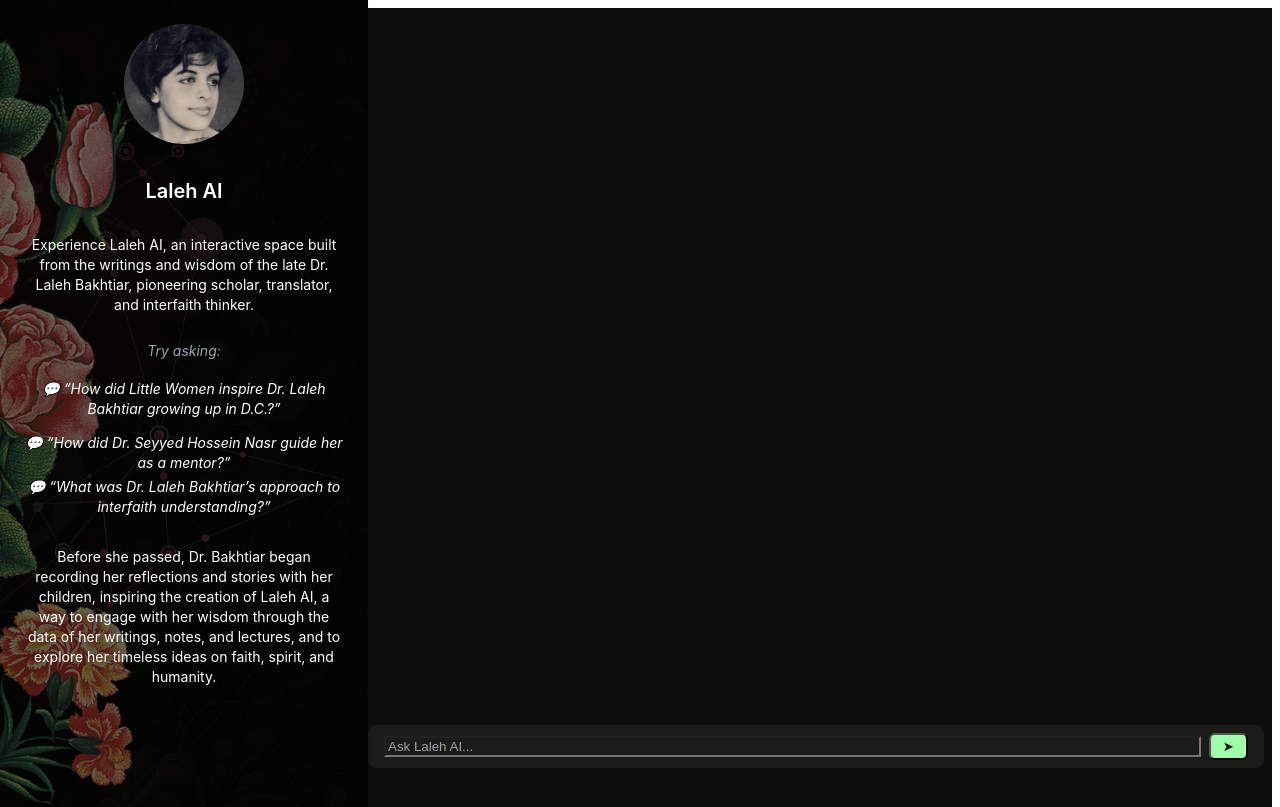
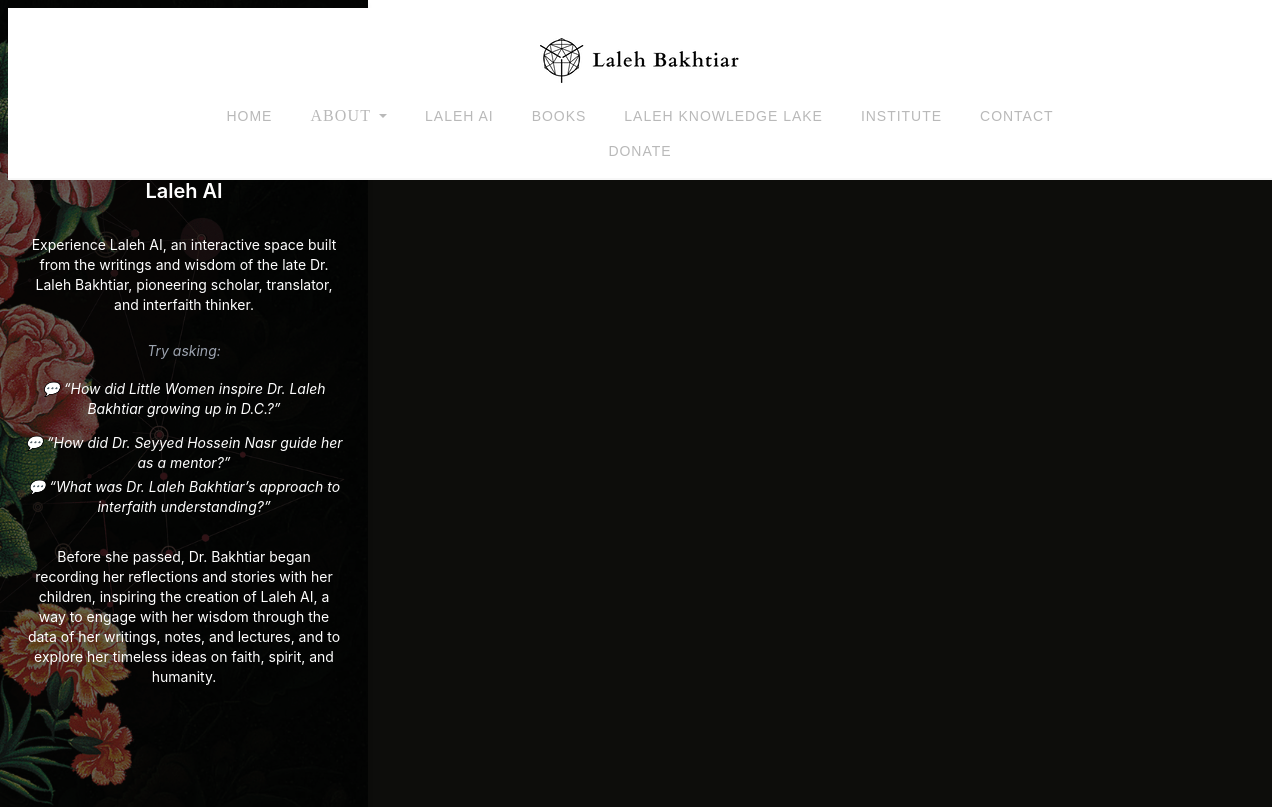
Before and after one commit to laleh-bakhtiar/laleh-ai, a Next.js app in the folder laleh-ai/: page /chat in a window 1280 px wide. Shown: the top 807 px of the page. Built offline with nearby package versions, Linux system fonts and the light colour scheme.

Commit message:
Fix dropdown and LKL

```diff
--- /dev/null
+++ b/laleh-ai/components/Navigation.js
@@ -0,0 +1,153 @@
+import Link from 'next/link';
+import { useState } from 'react';
+
+const NAV_ITEMS = [
+	{ label: 'Home', href: '/' },
+	{
+		label: 'About',
+		submenu: [
+			{ label: 'Dr. Laleh Bakhtiar', href: '/dr-laleh-bakhtiar' },
+			{ label: 'Dr. Abolghassem Bakhtiar', href: '/abol-toos' },
+			{ label: 'Helen Jeffreys Bakhtiar', href: '/helen-toos' },
+			{ label: 'Dr. Cyrus Bakhtiar', href: '/cyrus-toos' },
+		],
+	},
+	{ label: 'Laleh AI', href: '/laleh-ai' },
+	{ label: 'Books', href: '/books' },
+	{ label: 'Laleh Knowledge Lake', href: '/laleh-knowledge-lake' },
+	{ label: 'Institute', href: '/institute' },
+	{ label: 'Contact', href: '/contact' },
+	{
+		label: 'Donate',
+		href: 'https://donorbox.org/donations-to-the-institute-of-traditional-psychoethics-and-guidance?default_interval=o',
+		external: true,
+	},
+];
+
+export default function Navigation() {
+	const [openMenu, setOpenMenu] = useState(null);
+	const [mobileMenuOpen, setMobileMenuOpen] = useState(false);
+
+	const handleOpen = (key) => setOpenMenu(key);
+	const handleClose = () => setOpenMenu(null);
+	const toggleMenu = (key) => setOpenMenu((current) => (current === key ? null : key));
+	const handleMouseLeave = (event, key) => {
+		const nextTarget = event.relatedTarget;
+		if (nextTarget && event.currentTarget.contains(nextTarget)) {
+			return;
+		}
+		if (openMenu === key) {
+			setOpenMenu(null);
+		}
+	};
+	const toggleMobileMenu = () =>
+		setMobileMenuOpen((current) => {
+			const next = !current;
+			if (!next) {
+				handleClose();
+			}
+			return next;
+		});
+	const closeAllMenus = () => {
+		handleClose();
+		setMobileMenuOpen(false);
+	};
+
+	return (
+		<header className="site-header">
+			<div className="site-header__inner">
+				<div className="site-header__logo">
+					<Link href="/" aria-label="Laleh Bakhtiar Home">
+						<img
+							src="/uploads/1/2/5/2/125200189/published/laleh-logo%EF%B9%961634332399.png"
+							alt="Laleh Bakhtiar"
+							/>
+						</Link>
+					</div>
+
+					<button
+						type="button"
+						className="site-header__toggle"
+						onClick={toggleMobileMenu}
+						aria-label={mobileMenuOpen ? 'Close navigation menu' : 'Open navigation menu'}
+						aria-expanded={mobileMenuOpen}
+						aria-controls="primary-navigation"
+					>
+						<span />
+						<span />
+						<span />
+					</button>
+
+					<nav
+						className={`site-header__nav${mobileMenuOpen ? ' is-open' : ''}`}
+						aria-label="Main navigation"
+						id="primary-navigation"
+					>
+						<ul className="site-header__menu">
+							{NAV_ITEMS.map((item) => {
+								const hasSubmenu = Boolean(item.submenu?.length);
+								const isOpen = openMenu === item.label;
+
+								return (
+									<li
+										key={item.label}
+										className={`site-header__menu-item${hasSubmenu ? ' has-submenu' : ''}${
+											isOpen ? ' is-open' : ''
+										}`}
+										onMouseEnter={() => hasSubmenu && !mobileMenuOpen && handleOpen(item.label)}
+										onMouseLeave={(event) =>
+											hasSubmenu && !mobileMenuOpen && handleMouseLeave(event, item.label)
+										}
+									>
+										{hasSubmenu ? (
+											<button
+												type="button"
+												className="site-header__link"
+												aria-haspopup="true"
+												aria-expanded={isOpen}
+												onClick={() => toggleMenu(item.label)}
+												onFocus={() => handleOpen(item.label)}
+											>
+												{item.label}
+											</button>
+										) : item.external ? (
+											<a
+												className="site-header__link"
+												href={item.href}
+												target="_blank"
+												rel="noreferrer"
+												onClick={closeAllMenus}
+											>
+												{item.label}
+											</a>
+										) : (
+											<Link className="site-header__link" href={item.href} onClick={closeAllMenus}>
+												{item.label}
+											</Link>
+										)}
+
+										{hasSubmenu && (
+										<ul className="site-header__submenu" role="menu">
+											{item.submenu.map((subitem) => (
+												<li key={subitem.label} role="none">
+													<Link
+														className="site-header__submenu-link"
+														href={subitem.href}
+														role="menuitem"
+														onClick={closeAllMenus}
+													>
+														{subitem.label}
+													</Link>
+												</li>
+											))}
+										</ul>
+									)}
+								</li>
+							);
+						})}
+					</ul>
+				</nav>
+			</div>
+		</header>
+	);
+}
--- a/laleh-ai/pages/_app.js
+++ b/laleh-ai/pages/_app.js
@@ -1,8 +1,12 @@
 // pages/_app.js
 import '../styles/globals.css';
-import { useLegacyNavigation } from '../lib/useLegacyNavigation';
+import Navigation from '../components/Navigation';
 
 export default function App({ Component, pageProps }) {
- useLegacyNavigation();
- return <Component {...pageProps} />;
+	return (
+		<>
+			<Navigation />
+			<Component {...pageProps} />
+		</>
+	);
 }
--- a/laleh-ai/styles/globals.css
+++ b/laleh-ai/styles/globals.css
@@ -2,46 +2,242 @@
 @tailwind components;
 @tailwind utilities;
 
-.cento-header .desktop-nav li.has-submenu {
+.site-header {
+	position: relative;
+	z-index: 50;
+	width: 100%;
+	background-color: #ffffff;
+	border-bottom: 2px solid #f7f7f7;
+}
+
+.site-header__inner {
+	max-width: 960px;
+	margin: 0 auto;
+	padding: 30px 20px 12px;
+	display: flex;
+	flex-direction: column;
+	align-items: center;
+	gap: 18px;
+}
+
+.site-header__toggle {
+	display: none;
+	position: relative;
+	width: 32px;
+	height: 26px;
+	border: none;
+	background: transparent;
+	cursor: pointer;
+	padding: 0;
+}
+
+.site-header__toggle span {
+	position: absolute;
+	left: 0;
+	right: 0;
+	height: 2px;
+	background-color: #3e3e3e;
+	transition: transform 200ms ease, opacity 200ms ease;
+}
+
+.site-header__toggle span:nth-child(1) {
+	top: 4px;
+}
+
+.site-header__toggle span:nth-child(2) {
+	top: 12px;
+}
+
+.site-header__toggle span:nth-child(3) {
+	top: 20px;
+}
+
+.site-header__toggle[aria-expanded='true'] span:nth-child(1) {
+	transform: translateY(8px) rotate(45deg);
+}
+
+.site-header__toggle[aria-expanded='true'] span:nth-child(2) {
+	opacity: 0;
+}
+
+.site-header__toggle[aria-expanded='true'] span:nth-child(3) {
+	transform: translateY(-8px) rotate(-45deg);
+}
+
+.site-header__logo img {
+	display: block;
+	max-width: 220px;
+	height: auto;
+}
+
+.site-header__nav {
+	width: 100%;
+}
+
+.site-header__menu {
+	display: flex;
+	justify-content: center;
+	align-items: center;
+	gap: 6px;
+	flex-wrap: wrap;
+	list-style: none;
+	margin: 0;
+	padding: 0;
+}
+
+.site-header__menu-item {
 	position: relative;
 }
 
-.cento-header .desktop-nav li.has-submenu > .wsite-menu-wrap {
+.site-header__link {
+	display: inline-flex;
+	align-items: center;
+	justify-content: center;
+	padding: 6px 16px;
+	color: #b9b9b9;
+	text-transform: uppercase;
+	letter-spacing: 0.07em;
+	font-family: 'Quattrocento Sans', sans-serif;
+	font-size: 14px;
+	line-height: 1.2;
+	background: transparent;
+	border: none;
+	outline: none;
+	cursor: pointer;
+	transition: color 200ms ease;
+	text-decoration: none;
+}
+
+.site-header__link:hover,
+.site-header__link:focus-visible {
+	color: #333333;
+}
+
+button.site-header__link {
+	font: inherit;
+}
+
+.site-header__menu-item.has-submenu .site-header__link::after {
+	content: '';
+	display: inline-block;
+	margin-left: 8px;
+	border: 4px solid transparent;
+	border-top-color: currentColor;
+	transform: translateY(2px);
+}
+
+.site-header__submenu {
 	position: absolute;
 	top: 100%;
-	left: 0;
-	z-index: 20;
+	left: 50%;
+	transform: translateX(-50%);
 	display: none;
-	min-width: 220px;
-	padding: 10px 0;
+	min-width: 260px;
+	padding: 12px 0;
+	list-style: none;
+	margin: 0;
 	background: #ffffff;
 	border: 1px solid #b9b9b9;
 	box-shadow: 0 8px 16px rgba(0, 0, 0, 0.08);
 }
 
-.cento-header .desktop-nav li.has-submenu > .wsite-menu-wrap ul.wsite-menu {
+.site-header__menu-item.is-open > .site-header__submenu,
+.site-header__menu-item:hover > .site-header__submenu,
+.site-header__menu-item:focus-within > .site-header__submenu {
 	display: block;
-	padding: 0;
-	margin: 0;
 }
 
-.cento-header .desktop-nav li.has-submenu > .wsite-menu-wrap li.wsite-menu-subitem-wrap {
-	display: block;
-	margin: 0;
-}
-
-.cento-header .desktop-nav li.has-submenu > .wsite-menu-wrap a.wsite-menu-subitem {
+.site-header__submenu-link {
 	display: block;
 	padding: 8px 24px;
-	color: #b9b9b9;
+	color: #7d7d7d;
 	text-transform: uppercase;
-	letter-spacing: 0.07em;
-	white-space: nowrap;
+	letter-spacing: 0.05em;
 	font-family: 'Quattrocento Sans', sans-serif;
 	font-size: 13px;
 	line-height: 1.4;
+	text-decoration: none;
+	transition: color 200ms ease;
 }
 
-.cento-header .desktop-nav li.has-submenu > .wsite-menu-wrap a.wsite-menu-subitem:hover {
+.site-header__submenu-link:hover,
+.site-header__submenu-link:focus-visible {
 	color: #333333;
 }
+
+@media (max-width: 767px) {
+	.site-header__inner {
+		align-items: stretch;
+		padding: 18px 20px;
+	}
+
+	.site-header__logo {
+		display: flex;
+		justify-content: center;
+		margin-bottom: 6px;
+	}
+
+	.site-header__toggle {
+		display: inline-flex;
+		align-self: flex-end;
+	}
+
+	.site-header__nav {
+		display: none;
+		width: 100%;
+	}
+
+	.site-header__nav.is-open {
+		display: block;
+	}
+
+	.site-header__menu {
+		flex-direction: column;
+		align-items: stretch;
+		gap: 0;
+		border-top: 1px solid #ececec;
+		padding-top: 10px;
+	}
+
+	.site-header__menu-item {
+		border-bottom: 1px solid #ececec;
+	}
+
+	.site-header__link {
+		justify-content: space-between;
+		width: 100%;
+		padding: 12px 4px;
+		font-size: 13px;
+		letter-spacing: 0.06em;
+	}
+
+	.site-header__menu-item.has-submenu .site-header__link::after {
+		transform: rotate(90deg);
+		transition: transform 200ms ease;
+	}
+
+	.site-header__menu-item.is-open .site-header__link::after {
+		transform: rotate(-90deg);
+	}
+
+	.site-header__submenu {
+		position: static;
+		transform: none;
+		display: none;
+		min-width: 0;
+		padding: 0 0 10px;
+		border: none;
+		box-shadow: none;
+		background: transparent;
+	}
+
+	.site-header__menu-item.is-open > .site-header__submenu {
+		display: block;
+	}
+
+	.site-header__submenu-link {
+		padding: 8px 12px 8px 20px;
+		font-size: 12px;
+		text-transform: uppercase;
+	}
+}
```
Also changed, not shown: laleh-ai/lib/loadLegacyBody.js (+32 -0 lines), laleh-ai/website-pages/laleh-knowledge-lake.html (+21 -5 lines), laleh-ai/lib/useLegacyNavigation.js.
